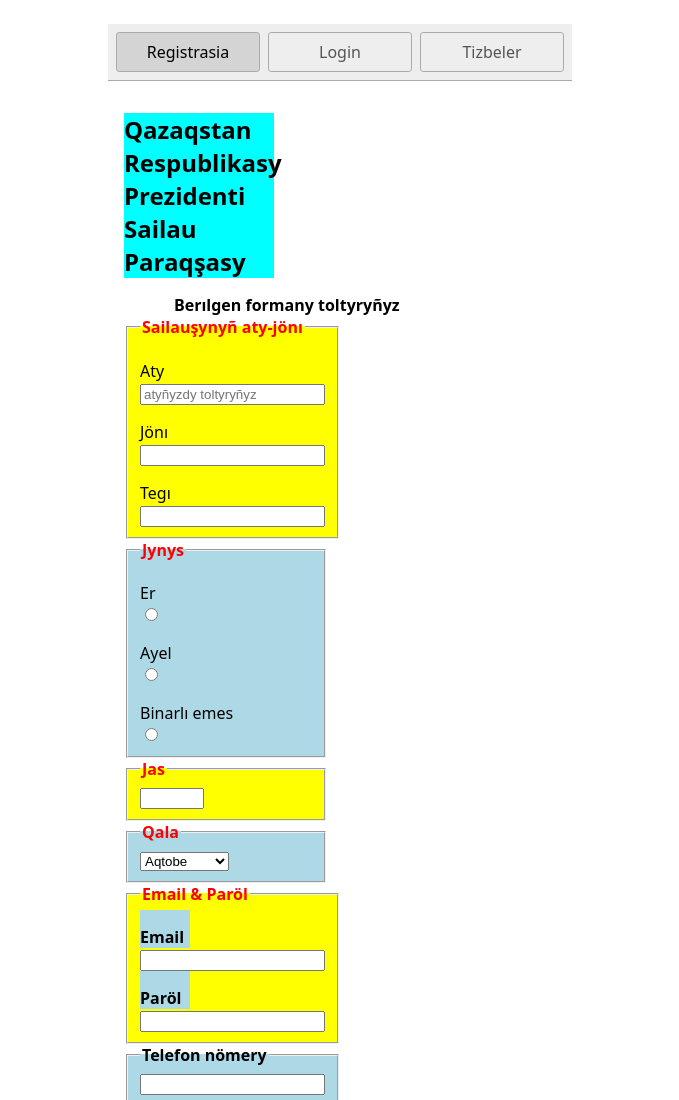
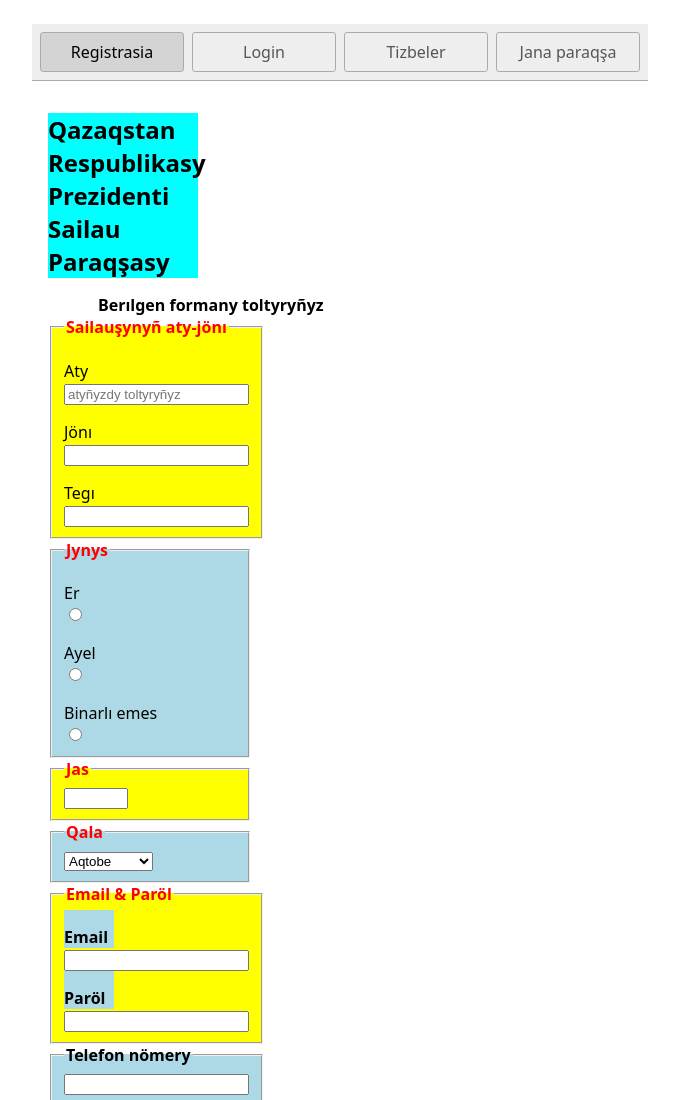
Before and after one commit to merlan96/hw_3, a plain HTML site: page index.html in a window 1280 px wide. Shown: the top 1100 px of the page, without its empty margins (300-979 px from the left). Drawn offline with Linux system fonts and the light colour scheme.

Commit message:
1 file modified

```diff
--- a/index.html
+++ b/index.html
@@ -13,6 +13,7 @@
       <a href="/" aria-current="page">Registrasia</a>
       <a href="/page2.html">Login</a>
       <a href="/page3.html">Tizbeler</a>
+      <a href="/page4.html">Jana paraqşa</a>
     </nav>
 
     <main>
```
